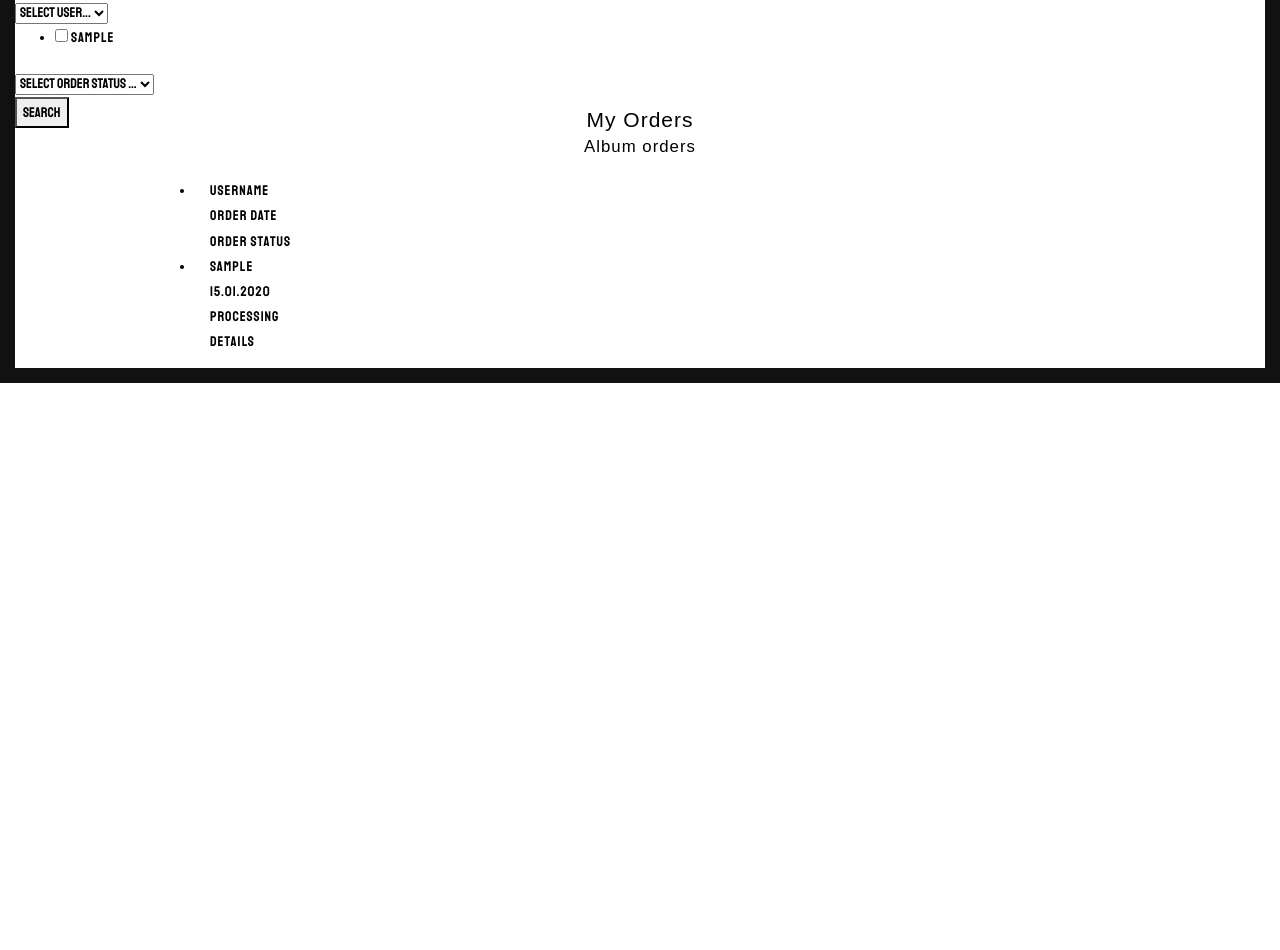
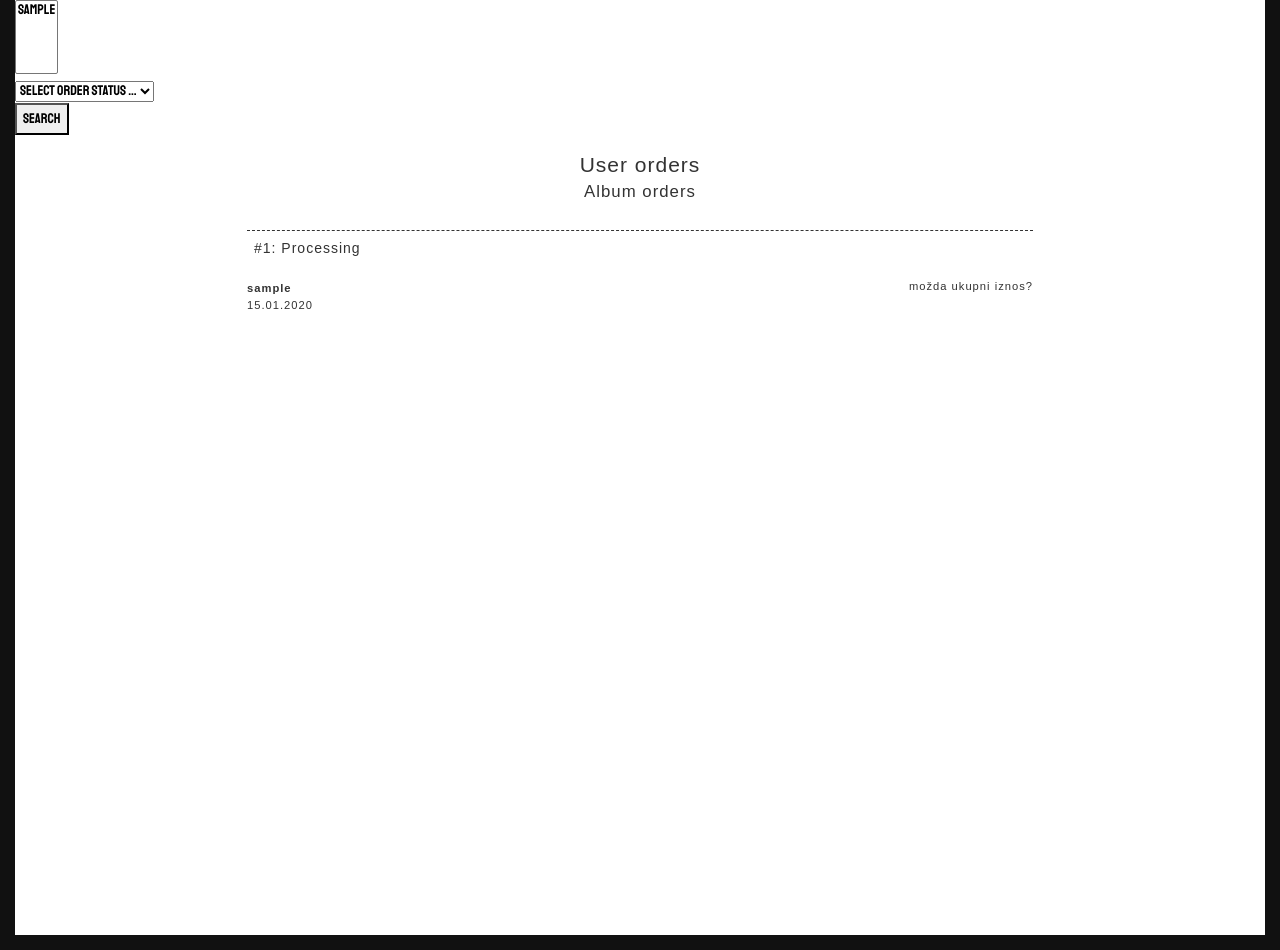
Before and after one commit to zkomic/Zavrsni-rad-JazzBluesApp, a Django app: page /JazzBlues/staffOrders/ in a window 1280 px wide. Shown: the part 147-1097 px from the top of the page. Before the commit the page ends 530 px from the top, so only its background shows below. Run offline with Django 3.2, Linux system fonts and the light colour scheme; a user stored in the database is signed in; tables that the repository leaves empty hold one stand-in row (values such as "Sample post"); parts of the project's set-up code (start-up, migrations or seed data) failed here and were passed over; some libraries are stand-ins or nearby versions; some web fonts are replaced.

Commit message:
staff_orders

```diff
--- a/JazzBluesApp/filters.py
+++ b/JazzBluesApp/filters.py
@@ -62,7 +62,7 @@ class OrderFilter(django_filters.FilterSet):
 
     user_id = django_filters.ModelMultipleChoiceFilter(
         queryset = User.objects.all(),
-        widget = CheckboxSelectMultiple(),
+        widget = forms.SelectMultiple(attrs={'id':'userMultiple','class':'userMultiple'}),
         label = "User",
     )
 
--- a/JazzBluesApp/templates/staff_orders.html
+++ b/JazzBluesApp/templates/staff_orders.html
@@ -7,20 +7,8 @@
 Orders |{% endblock %} {% block content %}
 
 <fieldset>
-        <form class="search-form">
-
-            <div class="multiselect">
-                <div class="selectBox" onclick="showCheckboxes()">
-                    <select>
-                  <option>Select user...</option>
-                </select>
-                    <div class="overSelect"></div>
-                </div>
-                <ul id="checkboxes">
-                    {% for object in orderFilter.form.user_id %}
-                    <li>{{object}}</li>{% endfor %}
-                </ul>
-            </div>
+        <form>
+            <div>{{orderFilter.form.user_id}}</div>
             <div>{{orderFilter.form.order_status}}</div>
             <div><button type="submit">Search</button></div>
         </form>
@@ -28,30 +16,77 @@ Orders |{% endblock %} {% block content %}
     </fieldset>
 
 
-<div class="container">
-    <h2>My Orders <br><small>Album orders</small></h2>
-    <div class="order">
-        <ul class="responsive-table">
-            <li class="table-header">
-                <div class="col col-1">Username</div>
-                <div class="col col-2">Order date</div>
-                <div class="col col-3">Order status</div>
-                <div class="col col-4"></div>
-            </li>
-            {% for order in orders %}
-            <li class="table-row">
-                <div class="col col-1" data-label="order-date">{{order.0.user_id_id|get_username}}</div>
-
-                <div class="col col-2" data-label="order-status">{{order.0.order_date|date:"d.m.Y"}}</div>
-                <div class="col col-3" data-label="price">{{order.0.order_status|capital}}</div>
-                <div class="col col-4" data-label="details">
-                    <a href="{% url 'JazzBluesApp:staffOrderDetail' albumorder_id=order.0.id %}" class="button">Details</a>
-                </div>
-            </li>
-            {% endfor %}
-        </ul>
+<div class="cart">
+    <div id="main" class="main">
+        <div id="col2" class="clearfix col-mid" role="main">
+            <a name="main-content"></a>
+            <h2>User orders <br><small>Album orders</small></h2>
+            <table id="basketContent">
+                {% for order in orders %}
+                <tr>
+                    <td>
+                        <dl>
+                            <dt class="title">
+                                <a href="{% url 'JazzBluesApp:staffOrderDetail' albumorder_id=order.0.id %}">#{{order.0.id}}: {{order.0.order_status|capital}}</a>
+                          </dt>
+                        </dl>
+                    </td>
+                    <td>
+                        <dl>
+                            <dt>{{order.0.user_id_id|get_username}}</dt>
+                            <dt="title">{{order.0.order_date|date:"d.m.Y"}}</dt>
+                        </dl>
+                    </td>
+                    <td>
+                        <dl>
+                            <h1 class="orders-price"> možda ukupni iznos? </h1>
+                        </dl>
+                    </td>
+                </tr>
+                {% endfor %}
+                {% for event in eventOrders %}
+                <tr>
+                    <td>
+                        <dl>
+                            <dt class="title">
+                            <a href="#">#{{event.id}}: {{event.event_id.all.0.artist_id}} - {{event.event_id.all.0.event_name}}</a>
+                          </dt>
+                        </dl>
+                    </td>
+                    <td>
+                        <dt="title">Purchase date: {{event.order_date|date:"d.m.Y"}}</dt>
+                    </td>
+                    <td>
+                        <dl>
+                            <h1 class="orders-price">£{{event.id|ticket_total}}</h1>
+                        </dl>
+                    </td>
+                </tr>
+                {% endfor %}
+                {% for ticket in tickets %}
+                <tr>
+                    <td>
+                        <dl>
+                            <dt class="title">
+                            <a href="#">#{{ticket.id}}: {{ticket.event_id.artist_id}} - {{ticket.event_id.event_name}}</a>
+                          </dt>
+                        </dl>
+                    </td>
+                    <td>
+                        <dt="title">Purchase date: {{ticket.order_date|date:"d.m.Y"}}</dt>
+                    </td>
+                    <td>
+                        <dl>
+                            <h1 class="orders-price">£{{ticket.event_id.ticket_price}}</h1>
+                        </dl>
+                    </td>
+                </tr>
+                {% endfor %}
+                <tr>
+                </tr>
+            </table>
+        </div>
     </div>
-
 </div>
 
 <script>
```
Also changed, not shown: JazzBluesApp/templates/albums.html (+0 -11 lines).
